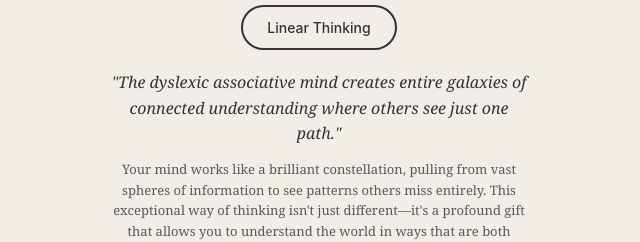
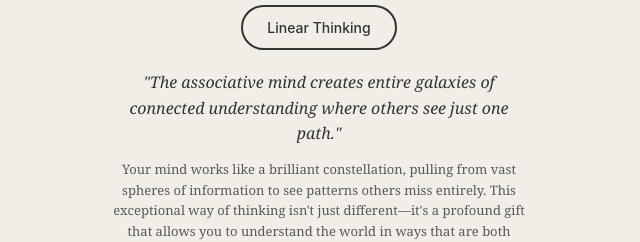
Before and after one commit to hugger12/dyslexic-thinking-animation, a plain HTML site: page index.html in a window 1280 px wide. Shown: the part 575-817 px from the top of the page, 321-961 px from the left. Drawn offline with Linux system fonts and the light colour scheme.

Commit message:
Update index.html

```diff
--- a/index.html
+++ b/index.html
@@ -86,7 +86,7 @@
 
         <div class="message">
             <div class="quote">
-                "The dyslexic associative mind creates entire galaxies of connected understanding where others see just one path."
+                "The associative mind creates entire galaxies of connected understanding where others see just one path."
             </div>
             <div class="description">
                 Your mind works like a brilliant constellation, pulling from vast spheres of information
```
